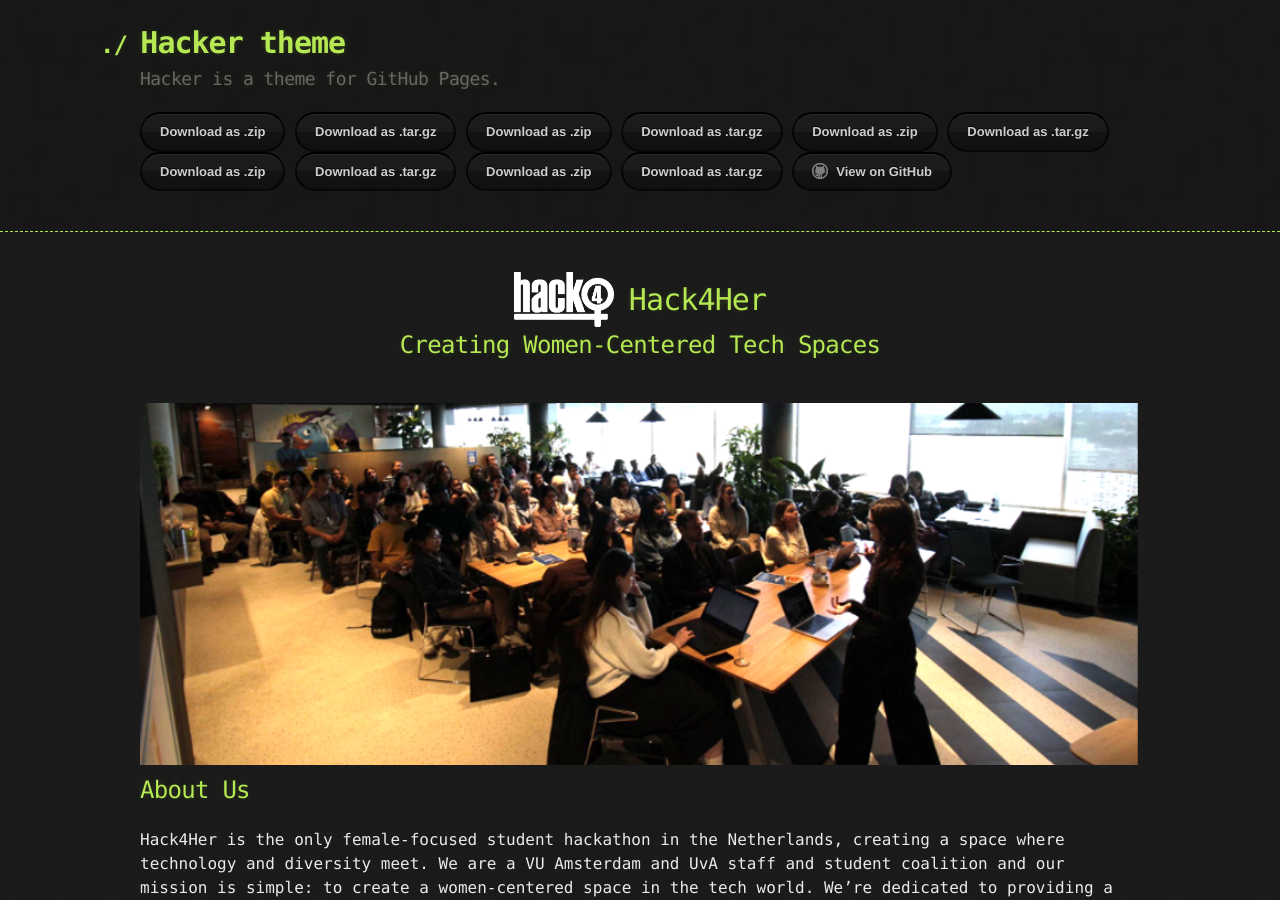
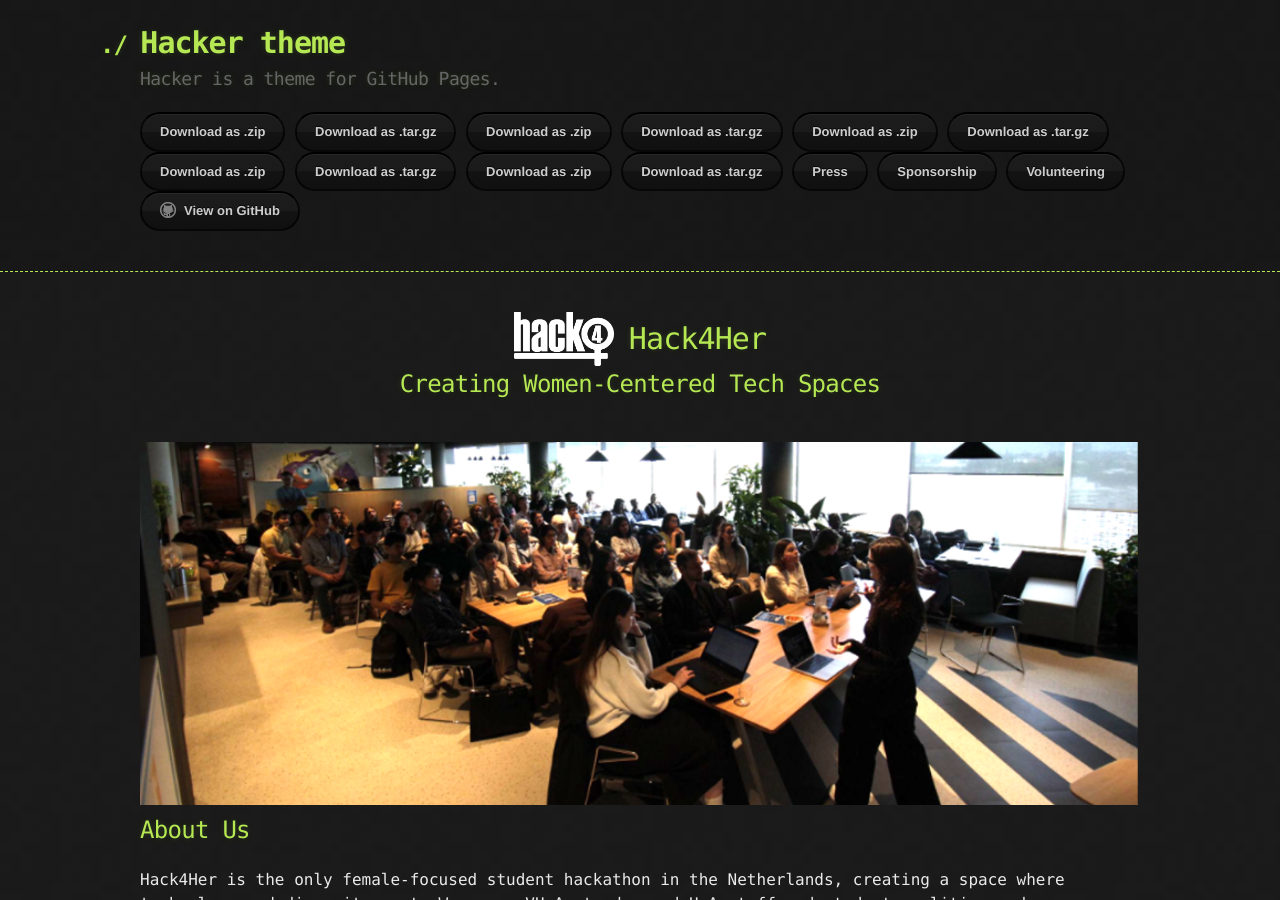
Before and after one commit to hack4her/hack4her.github.io, a Jekyll site: the page built from index.md, in a window 1280 px wide and 900 px high. Built offline with Jekyll 4.4.1, drawn with Linux system fonts in a browser that asks for light colours.

Commit message:
Update default.html

```diff
--- a/_layouts/default.html
+++ b/_layouts/default.html
@@ -31,6 +31,9 @@
             <a href="../challenges.html" class="btn">Download as .tar.gz</a>
             <a href="../rubric.html" class="btn">Download as .zip</a>
             <a href="../sponsors.html"  class="btn">Download as .tar.gz</a>
+            <a href="../press.html"  class="btn">Press</a>
+            <a href="../sponsorship.html"  class="btn">Sponsorship</a>
+            <a href="../volunteer.html"  class="btn">Volunteering</a>
           {% endif %}
           <a href="{{ site.github.repository_url }}" class="btn btn-github"><span class="icon"></span>View on GitHub</a>
         </section>
```
